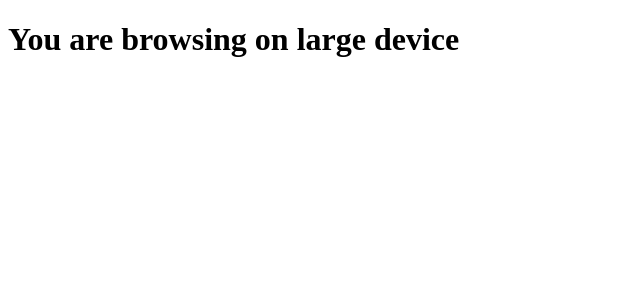
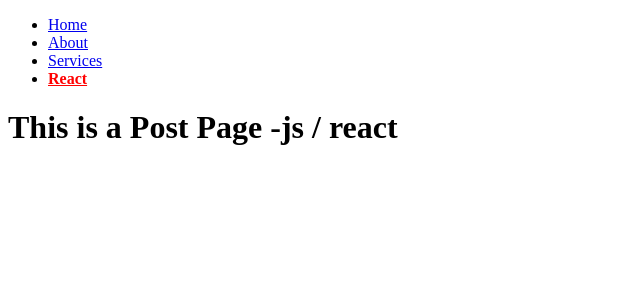
Before and after one commit to asifhjahid/react-practice, a React (Create React App) app: page /posts/js/react in a window 1280 px wide. Shown: the top 300 px of the page, without its empty margins (0-640 px from the left). Built offline with nearby package versions, Linux system fonts and the light colour scheme.

Commit message:
React Router

```diff
--- a/package.json
+++ b/package.json
@@ -8,6 +8,7 @@
     "@testing-library/user-event": "^12.8.3",
     "react": "^17.0.2",
     "react-dom": "^17.0.2",
+    "react-router-dom": "^5.3.0",
     "react-scripts": "4.0.3",
     "web-vitals": "^1.1.2"
   },
--- a/src/App.js
+++ b/src/App.js
@@ -1,13 +1,35 @@
-import React from 'react'
-import LayoutComponent from './components/hooks/custom-hook/LayoutComponent'
-// import LayoutComponentTwo from './components/hooks/custom-hook/LayoutComponentTwo'
-
+import { BrowserRouter as Router,Route,Switch,Redirect } from "react-router-dom"
+import About from "./components/Router/About"
+import Dashboard from "./components/Router/Dashboard"
+import Error from "./components/Router/Error"
+import Home from "./components/Router/Home"
+import Navbar from "./components/Router/Navbar"
+import Posts from "./components/Router/Posts"
+import Services from "./components/Router/Services"
 
 export default function App() {
+  const isLoggedIn = true;
   return (
+
     <div>
-      <LayoutComponent />
-      {/* <LayoutComponentTwo /> */}
+
+      <Router>
+      <Navbar />
+      <Switch>
+
+        <Route exact path='/' component={Home} />
+        <Route path='/about' component={About} />
+        <Route path='/services'>
+          <Services number='10' />
+        </Route>
+        <Route path='/posts/:category/:topic' component={Posts} />
+        <Route path='/dashboard' component={Dashboard} />
+        <Route path='/login'>
+          {isLoggedIn ? <Redirect to='/dashboard' /> : <Home />}
+        </Route>
+        <Route component={Error} />
+        </Switch>
+    </Router>
     </div>
   )
 }
--- /dev/null
+++ b/src/components/Router/About.js
@@ -0,0 +1,9 @@
+import React from 'react'
+
+export default function About() {
+    return (
+        <div>
+            <h1>This is About page</h1>
+        </div>
+    )
+}
--- /dev/null
+++ b/src/components/Router/Dashboard.js
@@ -0,0 +1,9 @@
+import React from 'react'
+
+export default function Dashboard() {
+    return (
+        <div>
+            <h2>This is a Dashboard page</h2>
+        </div>
+    )
+}
--- /dev/null
+++ b/src/components/Router/Error.js
@@ -0,0 +1,9 @@
+import React from 'react'
+
+export default function Error() {
+    return (
+        <div>
+            <h2>The page you requested was not found!</h2>
+        </div>
+    )
+}
--- /dev/null
+++ b/src/components/Router/Home.js
@@ -0,0 +1,9 @@
+import React from 'react'
+
+export default function Home() {
+    return (
+        <div>
+            <h1>This is Home page</h1>
+        </div>
+    )
+}
--- /dev/null
+++ b/src/components/Router/Navbar.js
@@ -0,0 +1,22 @@
+import {NavLink} from 'react-router-dom'
+
+export default function Navbar() {
+    return (
+        <nav>
+            <ul>
+                <li>
+                    <NavLink to='/' exact activeStyle={{fontWeight:'bold',color:'red'}}>Home</NavLink>
+                </li>
+                <li>
+                    <NavLink to='/about'  activeStyle={{fontWeight:'bold',color:'red'}}>About</NavLink>
+                </li>
+                <li>
+                    <NavLink to='/services' activeStyle={{fontWeight:'bold',color:'red'}}>Services</NavLink>
+                </li>
+                <li>
+                    <NavLink to='/posts/js/react' activeStyle={{fontWeight:'bold',color:'red'}}>React</NavLink>
+                </li>
+            </ul>
+        </nav>
+    )
+}
--- /dev/null
+++ b/src/components/Router/Posts.js
@@ -0,0 +1,10 @@
+import {useParams} from 'react-router-dom'
+
+export default function Posts() {
+    const {category,topic} = useParams();
+    return (
+        <div>
+            <h1>This is a Post Page -{category} / {topic}</h1>
+        </div>
+    )
+}
--- /dev/null
+++ b/src/components/Router/Services.js
@@ -0,0 +1,9 @@
+import React from 'react'
+
+export default function Services({number}) {
+    return (
+        <div>
+            <h1>This is Services page -{number}</h1>
+        </div>
+    )
+}
```
Also changed, not shown: 1 other file (tests, documents, lock files or other folders).
